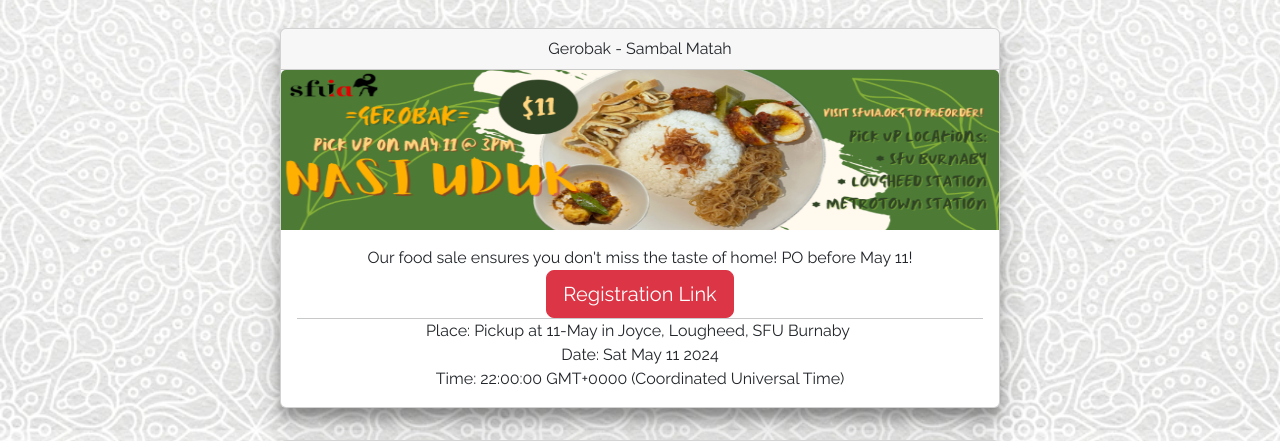
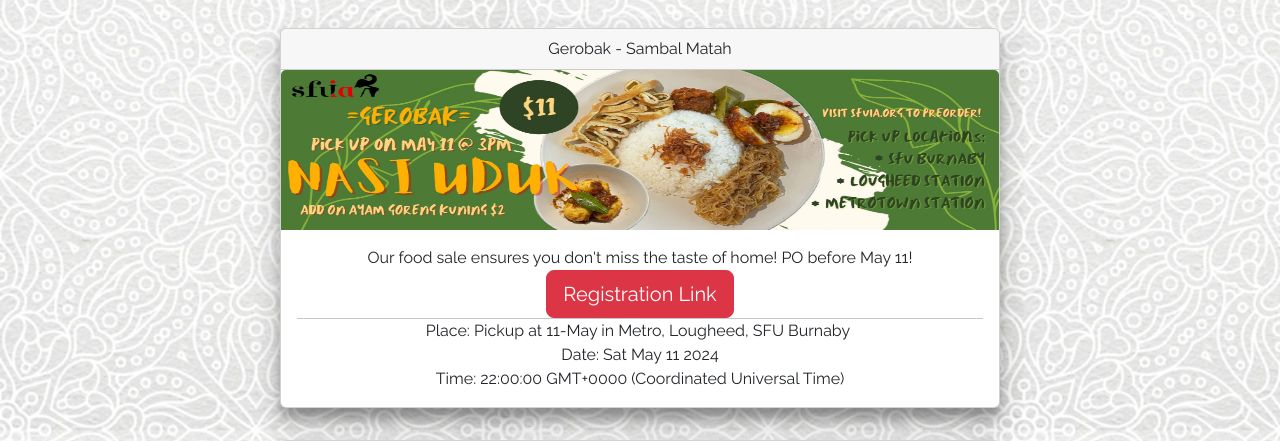
Before and after one commit to sfuia/sfuia-website, a Next.js app: page /events in a window 1280 px wide. Shown: the part 594-1035 px from the top of the page. Built offline with nearby package versions, Linux system fonts and the light colour scheme.

Commit message:
update image for gerobak-5

```diff
--- a/components/CalendarCarousel.jsx
+++ b/components/CalendarCarousel.jsx
@@ -17,7 +17,7 @@
       </Carousel.Item>
       <Carousel.Item>
       <Banner
-        imageSrc="/gerobak-5.png"
+        imageSrc="/gerobak-5.jpg"
         text="Gerobak"
         height="50"
         />
--- a/data/events.json
+++ b/data/events.json
@@ -52,8 +52,8 @@
     "id": 7,
     "title": "Gerobak - Sambal Matah",
     "text": "Our food sale ensures you don't miss the taste of home! PO before May 11!",
-    "imgSrc": "/gerobak-5.png",
-    "place": "Pickup at 11-May in Joyce, Lougheed, SFU Burnaby",
+    "imgSrc": "/gerobak-5.jpg",
+    "place": "Pickup at 11-May in Metro, Lougheed, SFU Burnaby",
     "date": "2024-05-11T22:00:00.000Z",
     "registerLink": "https://docs.google.com/forms/d/e/1FAIpQLScBG4PlsFbD8m1Qfa7Q98jn6f6_Rqlf-PUSWrywhPo7mA3BEQ/viewform"
   },
```
Also changed, not shown: public/gerobak-5.jpg (added), public/gerobak-5.png (deleted).
